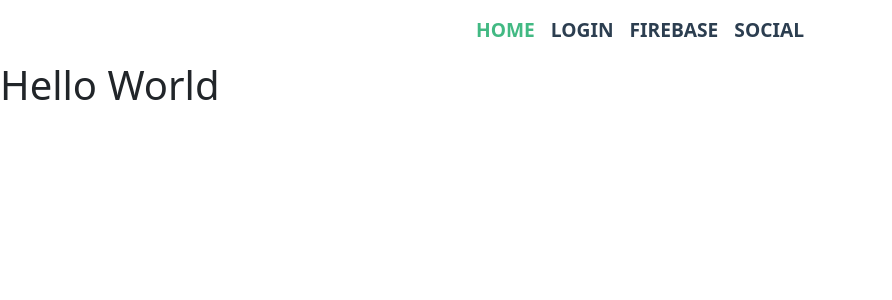
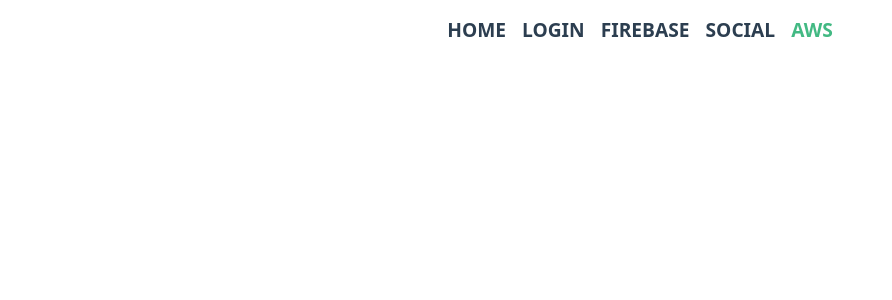
Before and after one commit to Pancratzia/Vue-Projects, a Vue app in the folder auth-project/: page /aws in a window 1280 px wide. Before the commit this address led to /. Shown: the top 300 px of the page, without its empty margins (0-892 px from the left). Built offline with nearby package versions, Linux system fonts and the light colour scheme; no server answers.

Commit message:
Creando AuthAWS y sus rutas para saber como autenticarme contra aws

```diff
--- a/auth-project/src/App.vue
+++ b/auth-project/src/App.vue
@@ -5,6 +5,7 @@
     <router-link :to="{ name: 'auth' }">Login</router-link>
     <router-link :to="{ name: 'firebase' }">Firebase</router-link>
     <router-link :to="{ name: 'social' }">Social</router-link>
+    <router-link :to="{ name: 'aws' }">AWS</router-link>
   </div>
   <router-view />
 </template>
--- a/auth-project/src/router/index.ts
+++ b/auth-project/src/router/index.ts
@@ -3,6 +3,7 @@ import HomeView from '../views/HomeView.vue'
 import AuthView from '@/views/AuthView.vue'
 import AuthFirebaseView from '@/views/AuthFirebaseView.vue'
 import AuthSocialView from '@/views/AuthSocialView.vue'
+import AuthAws from '@/views/AuthAws.vue'
 
 const routes: Array<RouteRecordRaw> = [
   {
@@ -26,6 +27,11 @@ const routes: Array<RouteRecordRaw> = [
     component: AuthSocialView
   },
   {
+    path: "/aws",
+    name: "aws",
+    component: AuthAws
+  },
+  {
     path: "/:pathMatch(.*)*",
     redirect: () => { return { name: "home" }},
   }
--- /dev/null
+++ b/auth-project/src/views/AuthAws.vue
@@ -0,0 +1,11 @@
+<template>
+    <div>
+
+    </div>
+</template>
+
+<script lang="ts" setup>
+</script>
+
+<style scoped>
+</style>
```
